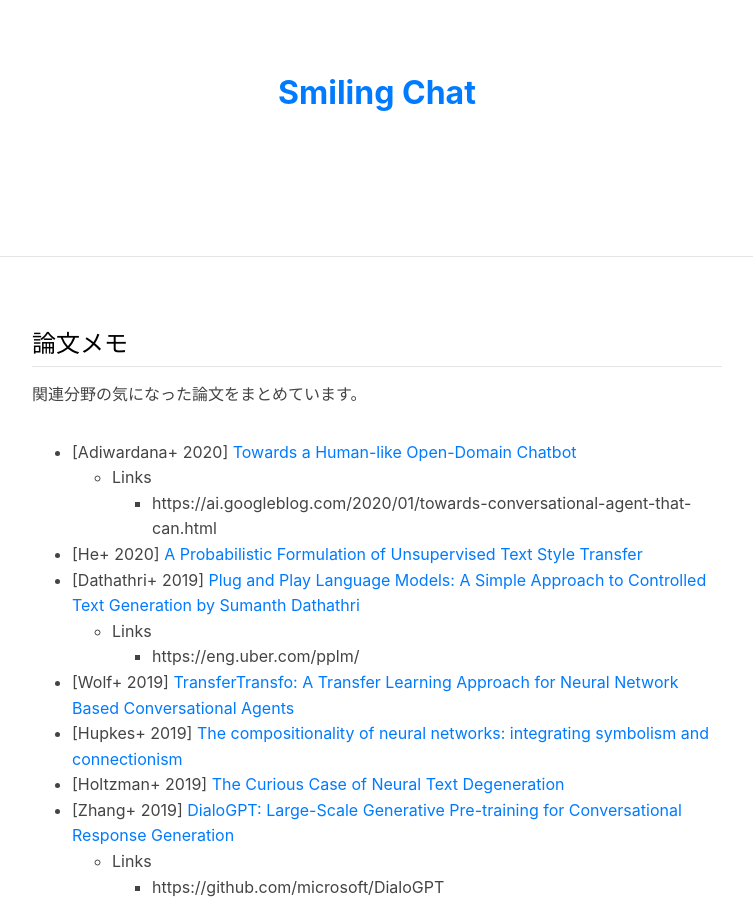
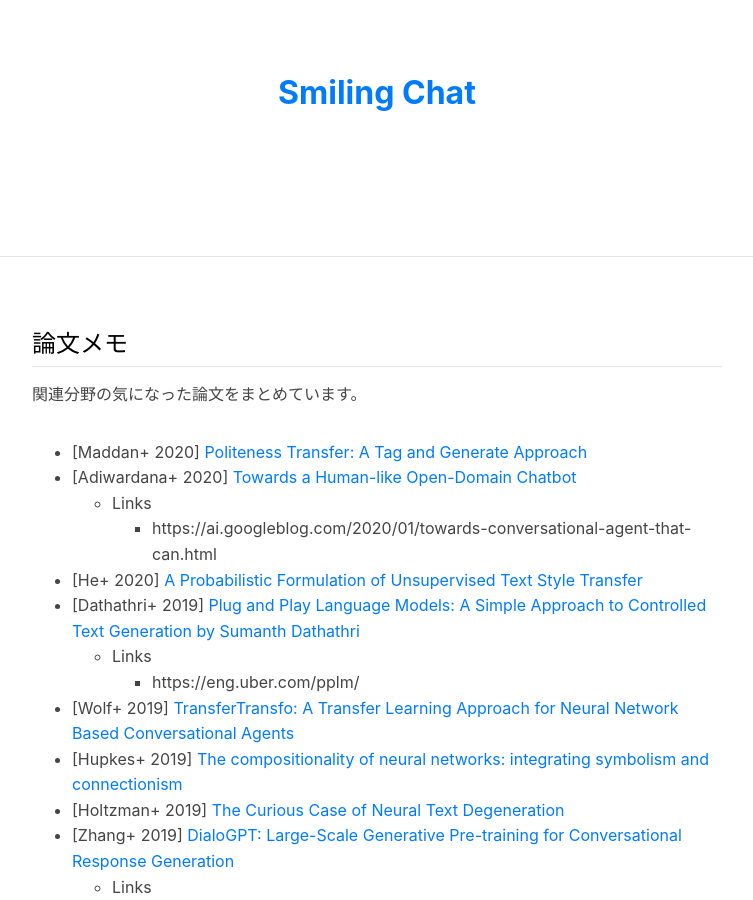
Before and after one commit to noriyukipy/blog, a Jekyll site: the page built from article/papers.md, in a window 1280 px wide and 900 px high. Shown: the whole window, without its empty margins (263-1016 px from the left). Built offline with Jekyll 4.4.1, drawn with Linux system fonts in a browser that asks for light colours; our own code applies the rules of GitHub Pages for plain Markdown files.

Commit message:
Update papers

```diff
--- a/article/papers.md
+++ b/article/papers.md
@@ -2,6 +2,7 @@
 
 関連分野の気になった論文をまとめています。
 
+- [Maddan+ 2020] [Politeness Transfer: A Tag and Generate Approach](https://arxiv.org/abs/2004.14257)
 - [Adiwardana+ 2020] [Towards a Human-like Open-Domain Chatbot](https://arxiv.org/abs/2001.09977)
   - Links
     - https://ai.googleblog.com/2020/01/towards-conversational-agent-that-can.html
```
